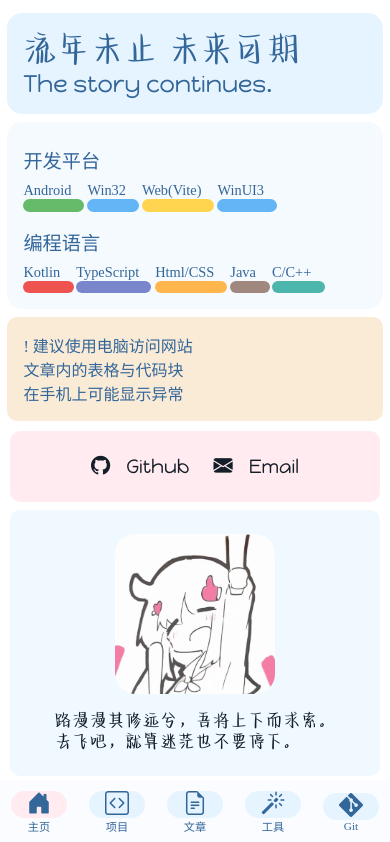
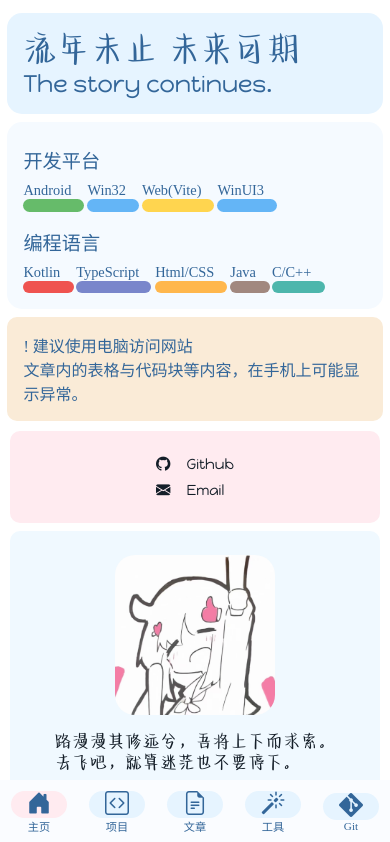
Before and after one commit to xksyu2021/xksyuWebsite, a Vue app: page / in a window 390 px wide. Shown: the top 842 px of the page. Built offline with nearby package versions, Linux system fonts and the light colour scheme.

Commit message:
media debug

```diff
--- a/src/assets/components/Home/ContactCard.vue
+++ b/src/assets/components/Home/ContactCard.vue
@@ -95,8 +95,8 @@
     gap: 1rem;
   }
   .cardB img{
-    width: 90%;
-    height: 90%;
+    width: 80%;
+    height: 80%;
     border-radius: 20px;
   }
   .cardB .quote{
@@ -130,6 +130,12 @@
   }
 
   @media screen and (max-width: 768px) {
+    .cardA{
+      font-size: 0.9rem;
+    }
+    .cardA .subCardA{
+      gap: 0.5rem;
+    }
     .column{
       width: 95vw;
       gap: 0.5rem;
@@ -145,7 +151,6 @@
       height: auto;
     }
     .subCardA{
-      flex-direction: row;
       gap: 1.5rem
     }
   }
--- a/src/views/Home.vue
+++ b/src/views/Home.vue
@@ -9,7 +9,7 @@
   <div  class="Line LineA">
     <HeadCard class="headCard"/>
     <CodeCard class="codeCard"/>
-    <div class="mediaWarn">! 建议使用电脑访问网站<br>文章内的表格与代码块<br>在手机上可能显示异常</div>
+    <div class="mediaWarn">! 建议使用电脑访问网站<br>文章内的表格与代码块等内容，在手机上可能显示异常。</div>
   </div>
   <div  class="Line LineB">
     <ContactCard class="contactCard"/>
```
